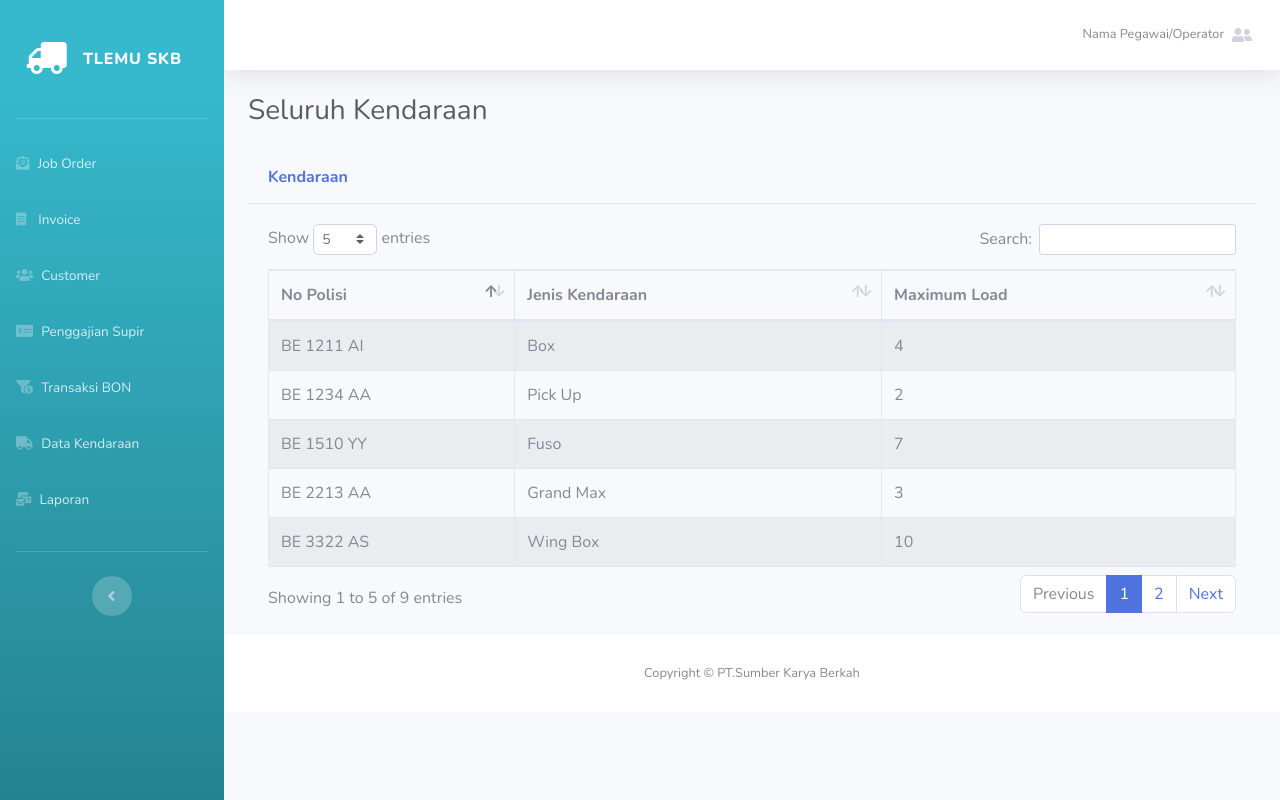
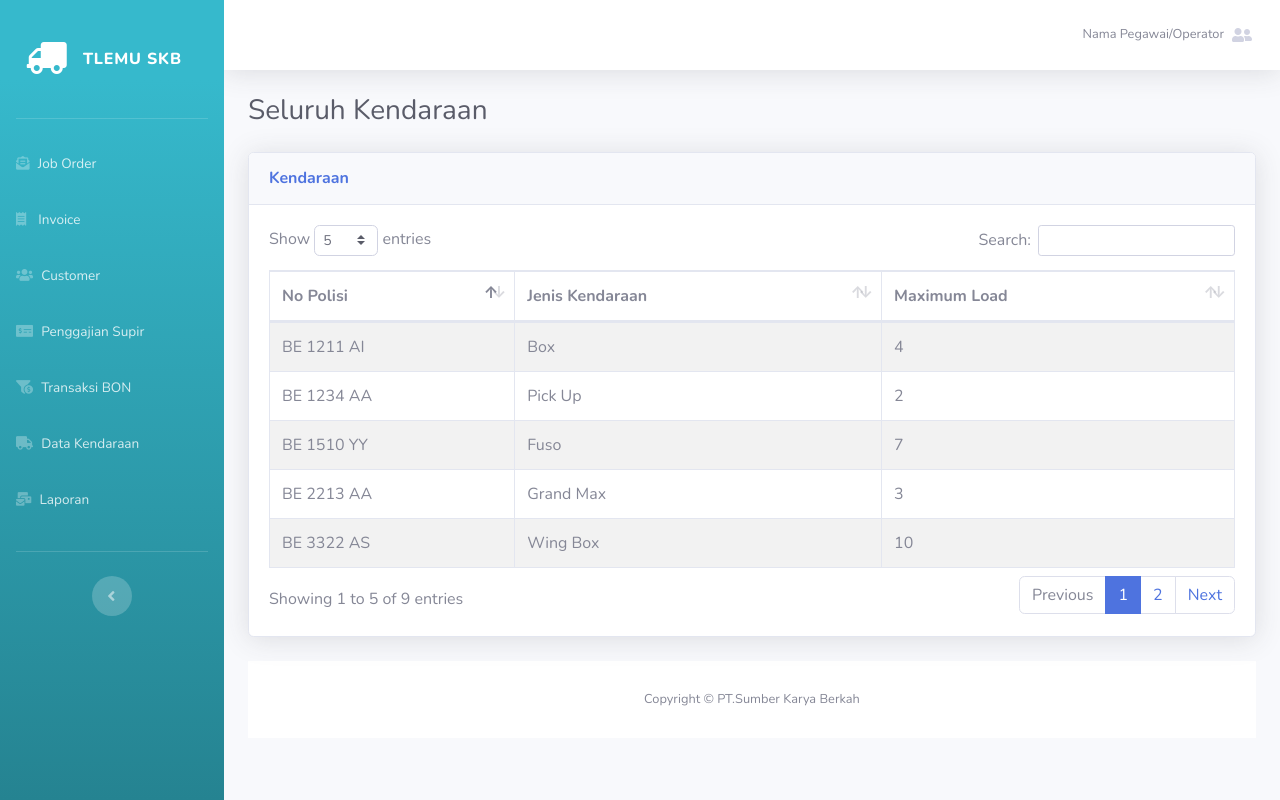
Before and after one commit to aldiindrawan12/SKB, a CodeIgniter app: page /skb/index.php/home/truck in a window 1280 px wide. Run offline with CodeIgniter, Linux system fonts and the light colour scheme; data comes from the database, SQL or seed files in the repository.

Commit message:
Fix Bug Table Laporan dan Data Kendaraan

```diff
--- a/application/views/Home/report.php
+++ b/application/views/Home/report.php
@@ -1,4 +1,5 @@
 <div class="container">
+<div class="card shadow mb-4">
     <div class="card-header py-3">
         <h6 class="m-0 font-weight-bold text-primary">Data Job Order(JO)</h6>
     </div>
--- a/application/views/Home/truck.php
+++ b/application/views/Home/truck.php
@@ -4,9 +4,11 @@
         <h1 class="h3 mb-0 text-gray-800">Seluruh Kendaraan</h1>
     </div>
 
+    <div class="card shadow mb-4">
     <div class="card-header py-3">
         <h6 class="m-0 font-weight-bold text-primary">Kendaraan</h6>
     </div>
+
     <div class="card-body">
         <div class="table-responsive">
             <table class="table table-bordered table-striped" id="Table-Truck" width="100%" cellspacing="0">
```
